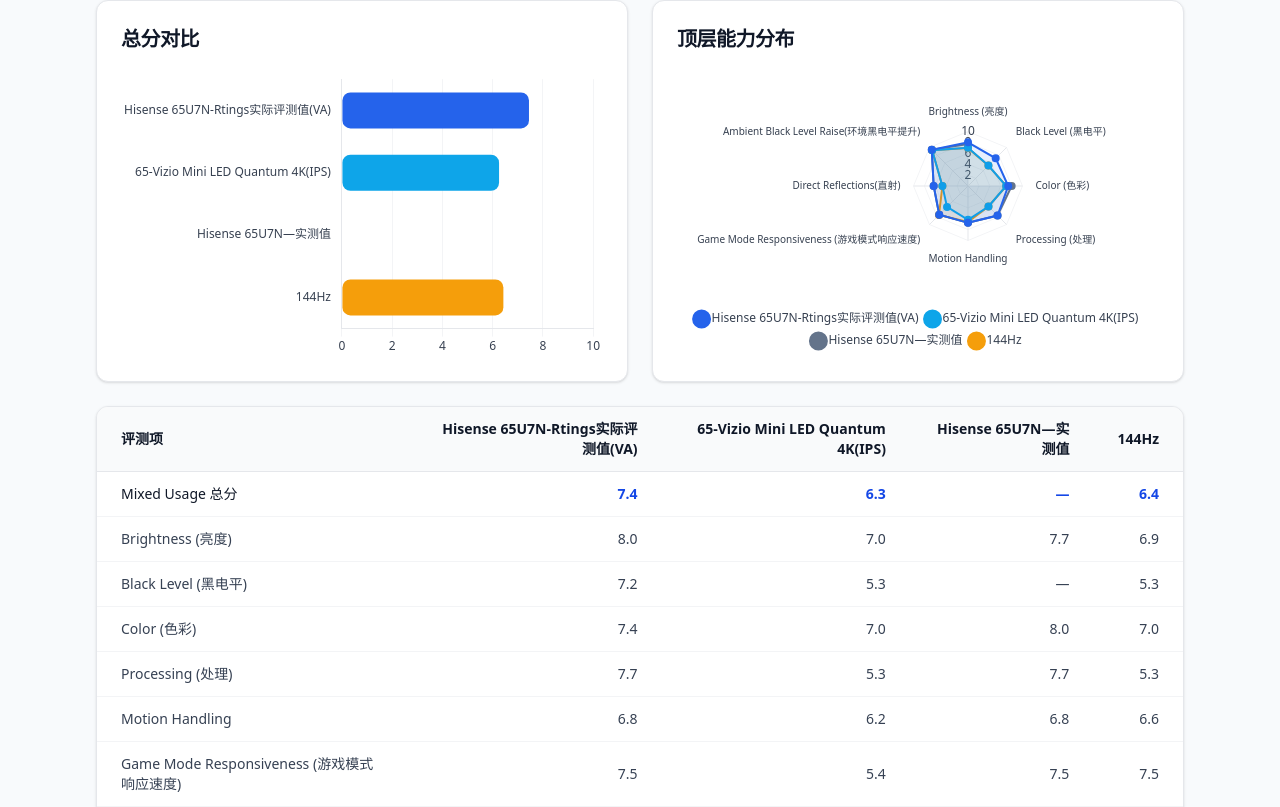
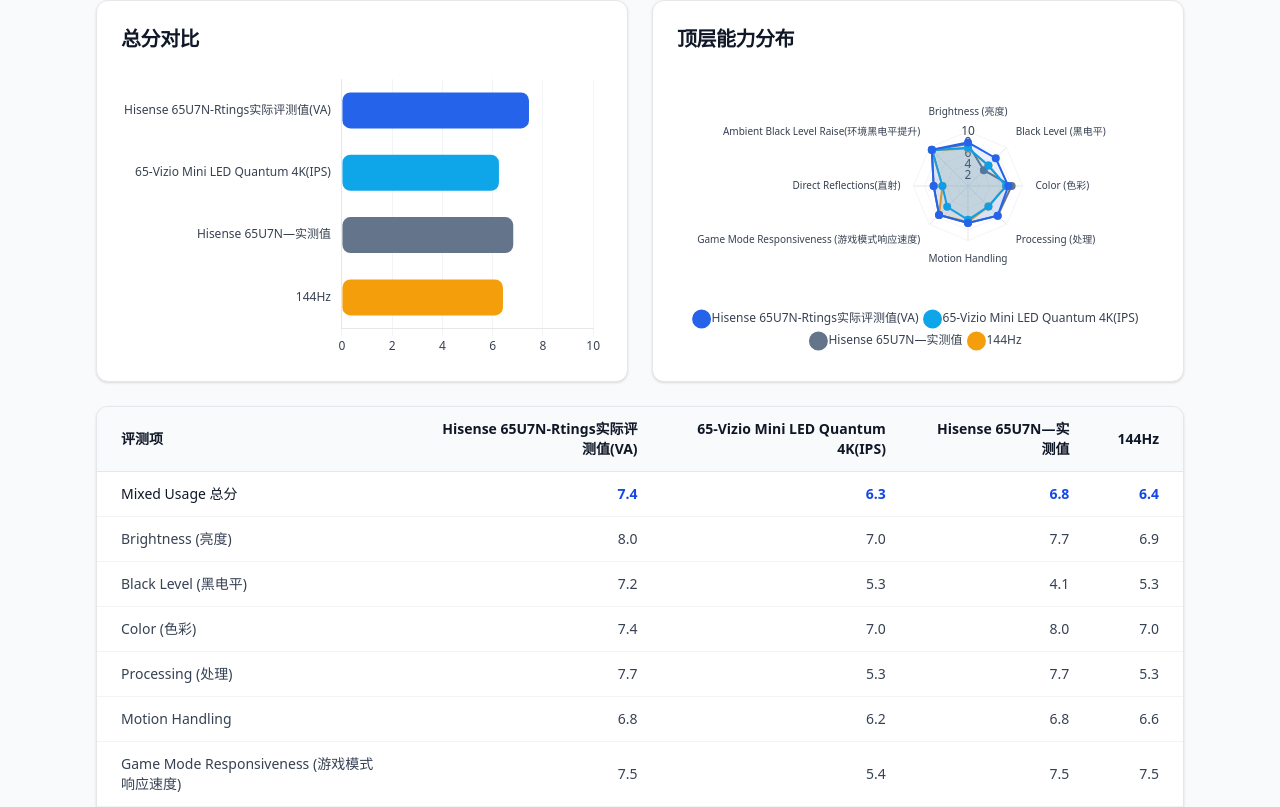
Before and after one commit to HJ-Create-World/Rtings-Calculate, a Vue app: page / in a window 1280 px wide. Shown: the part 592-1399 px from the top of the page. Built offline with nearby package versions, Linux system fonts and the light colour scheme.

Commit message:
docs: clarify comparison data source and completeness

```diff
--- a/src/App.vue
+++ b/src/App.vue
@@ -31,7 +31,7 @@ const {
 const {
   allBaselines,
   selectedIds,
-  selectedResults,
+  selectedProducts,
   topGroups: comparisonGroups,
   totalEntries,
   radarLabels,
@@ -119,7 +119,7 @@ const metricCards = computed(() => [
           </article>
         </div>
 
-        <ComparisonTable :groups="comparisonGroups" :results="selectedResults" />
+        <ComparisonTable :groups="comparisonGroups" :products="selectedProducts" />
       </section>
 
       <section class="mb-12">
--- a/src/components/ComparisonTable.vue
+++ b/src/components/ComparisonTable.vue
@@ -1,11 +1,11 @@
 <script setup lang="ts">
-import type { EvaluationResult, ScoreNode } from '../core/types';
+import type { ScoreNode } from '../core/types';
 import type { ProductBaseline } from '../data/rtingsRule';
 import { formatScore } from '../utils/format';
 
 defineProps<{
   groups: ScoreNode[];
-  results: Array<{ baseline: ProductBaseline; result: EvaluationResult }>;
+  products: ProductBaseline[];
 }>();
 </script>
 
@@ -16,11 +16,11 @@ defineProps<{
         <tr>
           <th class="px-6 py-3 text-left font-semibold text-gray-900">评测项</th>
           <th
-            v-for="item in results"
-            :key="item.baseline.id"
+            v-for="product in products"
+            :key="product.id"
             class="px-6 py-3 text-right font-semibold text-gray-900"
           >
-            {{ item.baseline.label }}
+            {{ product.label }}
           </th>
         </tr>
       </thead>
@@ -28,11 +28,11 @@ defineProps<{
         <tr class="transition-colors duration-200 hover:bg-gray-50">
           <td class="px-6 py-3 font-medium text-gray-900">Mixed Usage 总分</td>
           <td
-            v-for="item in results"
-            :key="item.baseline.id"
+            v-for="product in products"
+            :key="product.id"
             class="px-6 py-3 text-right font-semibold text-blue-700"
           >
-            {{ formatScore(item.result.value) }}
+            {{ formatScore(product.expectedTotal) }}
           </td>
         </tr>
         <tr
@@ -42,11 +42,11 @@ defineProps<{
         >
           <td class="px-6 py-3 text-gray-700">{{ group.label }}</td>
           <td
-            v-for="item in results"
-            :key="item.baseline.id"
+            v-for="product in products"
+            :key="product.id"
             class="px-6 py-3 text-right text-gray-700"
           >
-            {{ formatScore(item.result.nodes[group.id]?.value ?? null) }}
+            {{ formatScore(product.expectedScores[group.id] ?? null) }}
           </td>
         </tr>
       </tbody>
--- a/src/composables/useComparison.ts
+++ b/src/composables/useComparison.ts
@@ -1,25 +1,13 @@
 import { computed, ref } from 'vue';
-import { evaluateRule } from '../core/evaluate';
-import type { EvaluationInputs, ScoreNode } from '../core/types';
-import {
-  getBaselineById,
-  rtingsBaselinesV1,
-  rtingsRuleV1
-} from '../data/rtingsRule';
+import type { ScoreNode } from '../core/types';
+import { getBaselineById, rtingsBaselinesV1, rtingsRuleV1 } from '../data/rtingsRule';
 
 export function useComparison() {
   const allBaselines = rtingsBaselinesV1.items;
   const selectedIds = ref<string[]>(allBaselines.map(baseline => baseline.id));
 
-  const selectedResults = computed(() =>
-    selectedIds.value.map(id => {
-      const baseline = getBaselineById(id)!;
-      const result = evaluateRule(
-        rtingsRuleV1,
-        baseline.inputs as EvaluationInputs
-      );
-      return { baseline, result };
-    })
+  const selectedProducts = computed(() =>
+    selectedIds.value.map(id => getBaselineById(id)!)
   );
 
   const topGroups = computed(() =>
@@ -29,19 +17,19 @@ export function useComparison() {
   );
 
   const totalEntries = computed(() =>
-    selectedResults.value.map(({ baseline, result }) => ({
+    selectedProducts.value.map(baseline => ({
       label: baseline.label,
-      value: result.value
+      value: baseline.expectedTotal
     }))
   );
 
   const radarLabels = computed(() => topGroups.value.map(group => group.label));
 
   const radarSeries = computed(() =>
-    selectedResults.value.map(({ baseline, result }) => ({
+    selectedProducts.value.map(baseline => ({
       label: baseline.label,
       values: topGroups.value.map(
-        (group: ScoreNode) => result.nodes[group.id]?.value ?? null
+        (group: ScoreNode) => baseline.expectedScores[group.id] ?? null
       )
     }))
   );
@@ -55,7 +43,7 @@ export function useComparison() {
   return {
     allBaselines,
     selectedIds,
-    selectedResults,
+    selectedProducts,
     topGroups,
     totalEntries,
     radarLabels,
```
Also changed, not shown: 2 other files (tests, documents, lock files or other folders).
